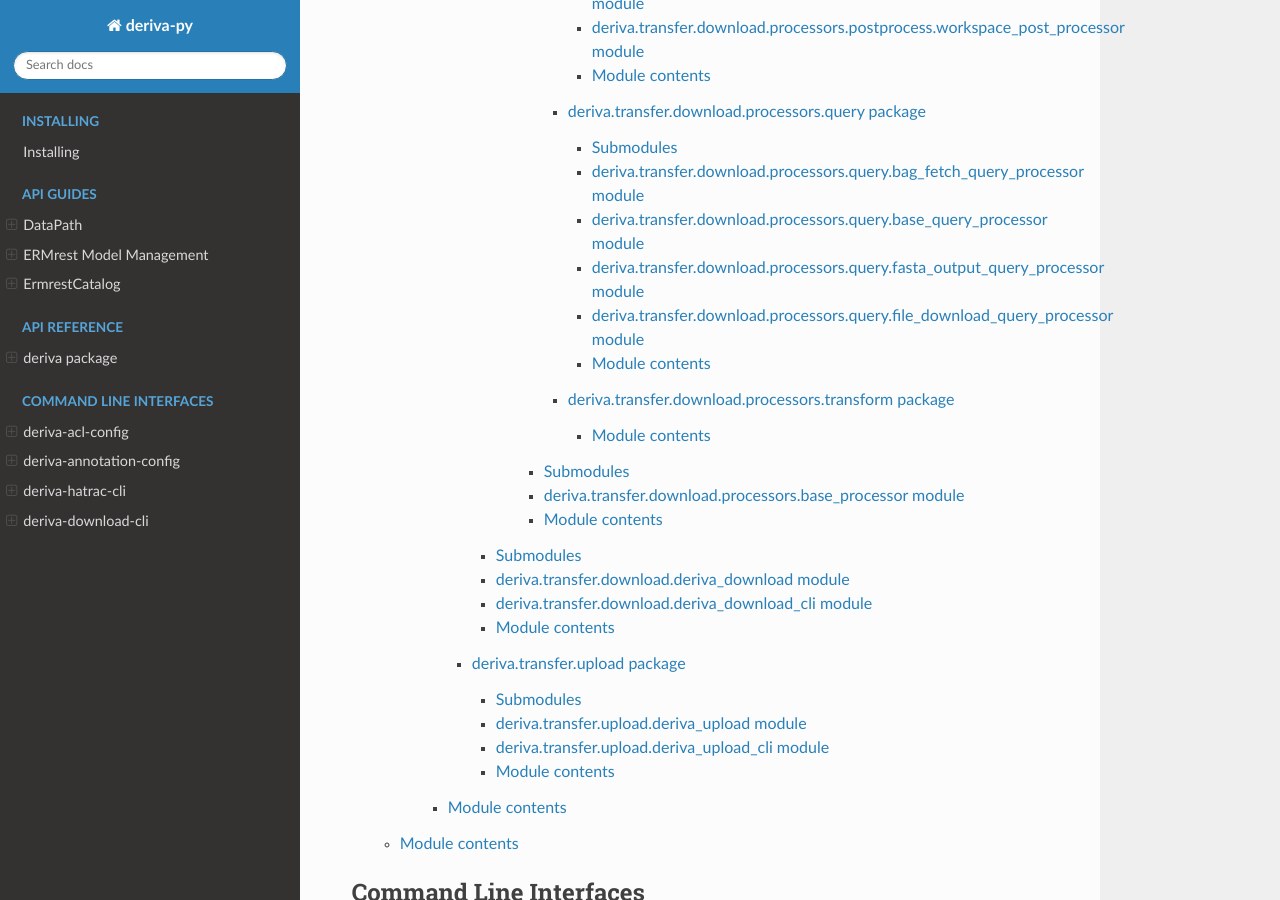
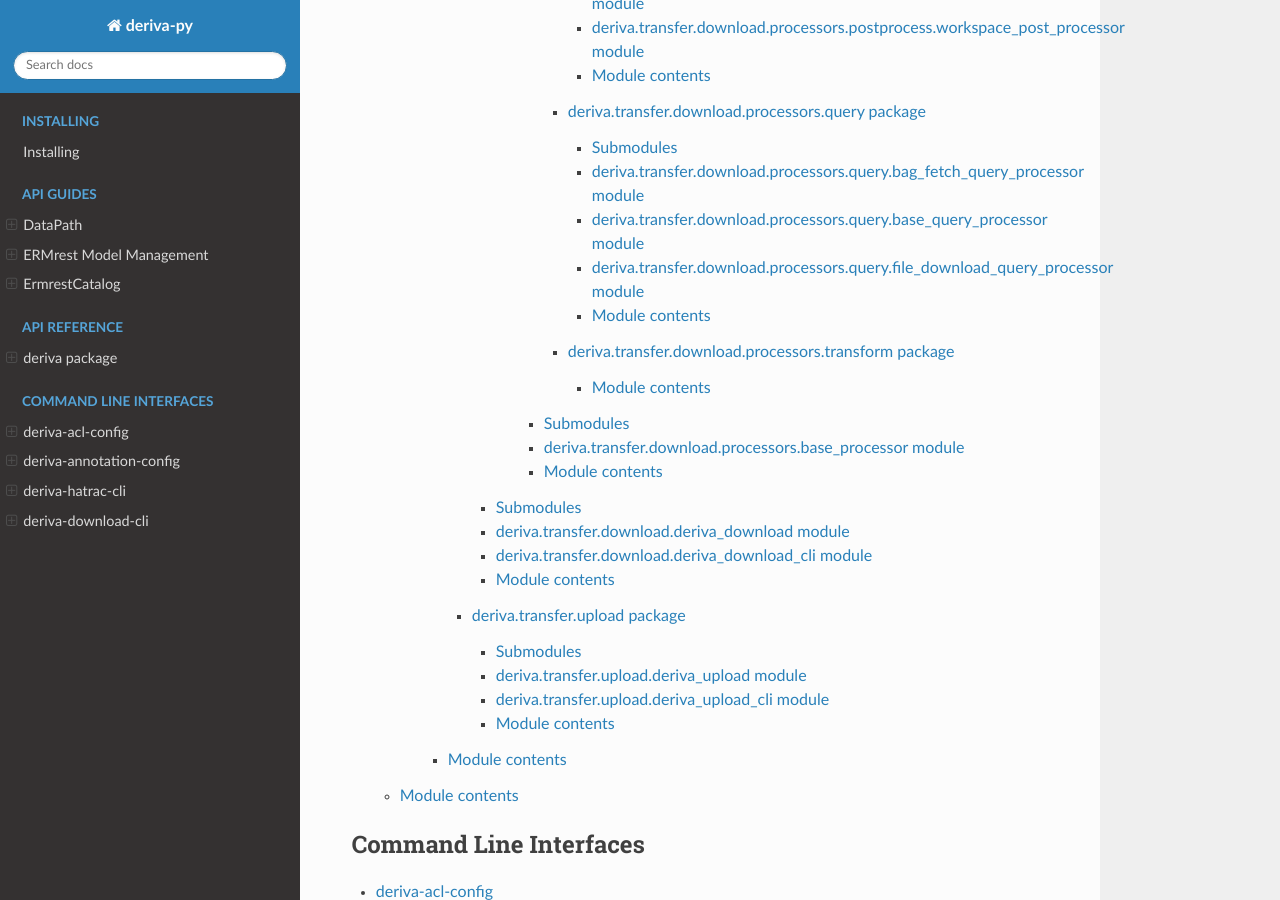
Before and after one commit to informatics-isi-edu/deriva-py, a Sphinx documentation site: the page built from docs/index.rst, in a window 1280 px wide and 900 px high, scrolled down 2064 px. Built offline with Sphinx 7.4.7 and the Read the Docs theme 2.0.0, drawn with Linux system fonts in a browser that asks for light colours.

Commit message:
Remove outdated component from autodoc generation.

```diff
--- a/docs/api/deriva.transfer.download.processors.query.rst
+++ b/docs/api/deriva.transfer.download.processors.query.rst
@@ -20,13 +20,6 @@ deriva.transfer.download.processors.query.base\_query\_processor module
     :undoc-members:
     :show-inheritance:
 
-deriva.transfer.download.processors.query.fasta\_output\_query\_processor module
---------------------------------------------------------------------------------
-
-.. automodule:: deriva.transfer.download.processors.query.fasta_output_query_processor
-    :members:
-    :undoc-members:
-    :show-inheritance:
 
 deriva.transfer.download.processors.query.file\_download\_query\_processor module
 ---------------------------------------------------------------------------------
```
